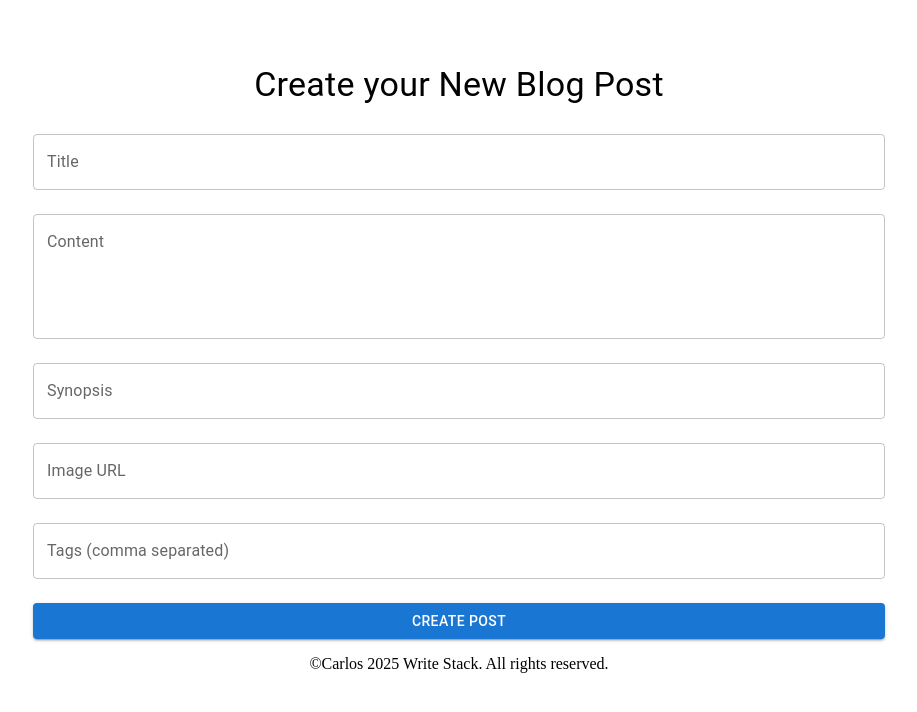
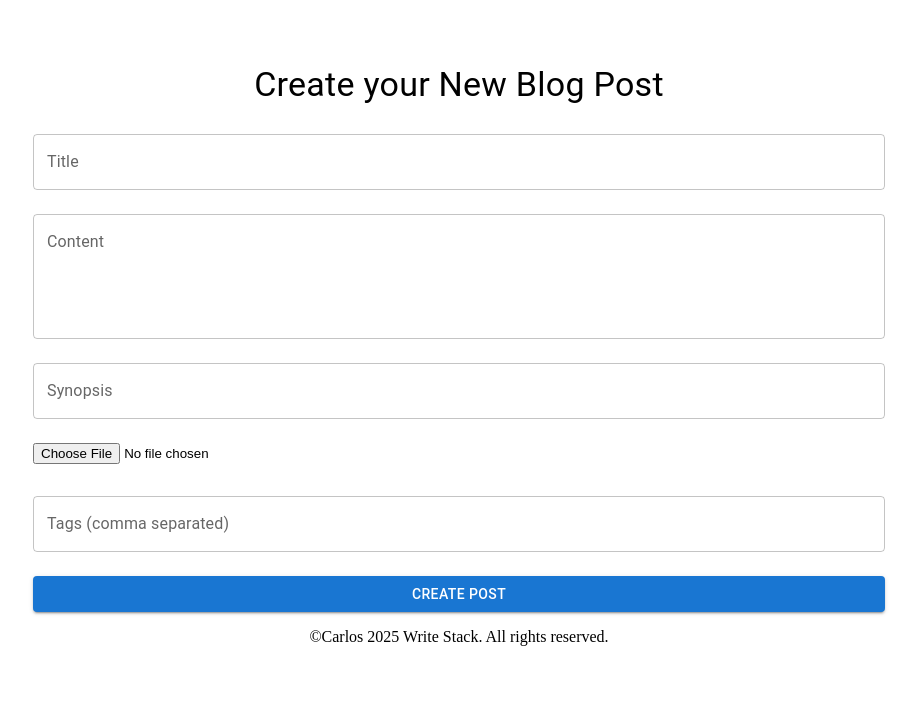
Before and after one commit to Carlpri/Blogging-Fullstack-App, a React (Vite) app in the folder FRONTEND/: page /blogs/new in a window 1280 px wide. Shown: the top 712 px of the page, without its empty margins (181-1098 px from the left). Built offline with nearby package versions, Linux system fonts and the light colour scheme.

Commit message:
Enable user to upload images while creating the blogpost

```diff
--- a/FRONTEND/src/App.css
+++ b/FRONTEND/src/App.css
@@ -1,6 +1,6 @@
 #root {
   max-width: 1280px;
-  margin: 0 auto;
+  margin: 0;
 
   text-align: center;
 
--- a/FRONTEND/src/App.tsx
+++ b/FRONTEND/src/App.tsx
@@ -16,8 +16,9 @@ function App() {
           <Route path="/register" element={<RegistrationForm />} />
           <Route path="/blogs" element={<BlogList />} />
 
+
           <Route path="/blogs/new" element={<CreateBlogForm />} />
-          {/* Add more routes as needed */}
+
         </Routes>
 
       </Router>
--- a/FRONTEND/src/componnents/CreateBlogForm.tsx
+++ b/FRONTEND/src/componnents/CreateBlogForm.tsx
@@ -15,6 +15,7 @@ export const CreateBlogForm = () => {
     });
     const [error, setError] = useState('');
     const navigate = useNavigate();
+    const [imageFile, setImageFile] = useState<File | null>(null);
 
     const handleChange = (e: React.ChangeEvent<HTMLInputElement | HTMLTextAreaElement>) => {
         const { name, value } = e.target;
@@ -23,9 +24,20 @@ export const CreateBlogForm = () => {
 
     const handleSubmit = async () => {
         try {
-            const res = await axios.post('http://localhost:5678/api/blogs/create', form, {
+            const token = localStorage.getItem('token');
+            const formData = new FormData();
+            formData.append('title', form.title);
+            formData.append('content', form.content);
+            formData.append('synopsis', form.synopsis);
+            formData.append('tags', form.tags);
+            if (imageFile) {
+                formData.append('image', imageFile);
+            }
+
+            const res = await axios.post('http://localhost:5678/api/blogs/create', formData, {
                 headers: {
-                    Authorization: `Bearer ${localStorage.getItem('token')}`
+                    Authorization: `Bearer ${token}`,
+                    'Content-Type': 'multipart/form-data'
                 }
             });
             if (res.status === 201) {
@@ -84,14 +96,16 @@ export const CreateBlogForm = () => {
                     onChange={handleChange}
                 />
 
-                <TextField
-                    label="Image URL"
-                    name="image"
-                    fullWidth
-                    margin="normal"
-                    value={form.image}
-                    onChange={handleChange}
-                />
+        <input
+  type="file"
+  accept="image/*"
+  onChange={e => {
+    if (e.target.files && e.target.files[0]) {
+      setImageFile(e.target.files[0]);
+    }
+  }}
+  style={{ margin: '16px 0', display: 'block' }}
+/>
 
                 <TextField
                     label="Tags (comma separated)"
--- a/FRONTEND/src/pages/BlogList.tsx
+++ b/FRONTEND/src/pages/BlogList.tsx
@@ -3,7 +3,7 @@
 import { useState, useEffect } from "react";
 import axios from "axios";
 import { useNavigate } from "react-router-dom";
-import { Card, CardContent, CardMedia, Typography, Button as MuiButton, Box } from '@mui/material';
+import { Card, CardContent, CardMedia, Typography, Button as MuiButton, Box} from '@mui/material';
 import Grid from '@mui/material/Grid';
 
 
@@ -54,12 +54,26 @@ const BlogList = () => {
         if (token) {
             type JwtPayload = { userId: string };
             const decoded = jwtDecode<JwtPayload>(token);
-            setCurrentUserId(decoded.userId); // adjust this based on your JWT payload
+            setCurrentUserId(decoded.userId);
         }
     }, []);
 
     const handleCreateBlog = () => {
         navigate('/blogs/new');
+    };
+
+    const handleDeleteBlog = async (blogId: string) => {
+        try {
+            const token = localStorage.getItem('token');
+            await axios.delete(`http://localhost:5678/api/blogs/${blogId}`, {
+                headers: {
+                    Authorization: `Bearer ${token}`
+                }
+            });
+            setBlogs(prev => prev.filter(blog => blog.id !== blogId));
+        } catch (err) {
+            alert('Failed to delete blog');
+        }
     };
 
     const userBlogs = blogs
@@ -69,6 +83,10 @@ const BlogList = () => {
 
 
     const otherBlogs = blogs.filter(blog => blog.userId !== currentUserId);
+
+    const displayedUserBlogs = userBlogs.slice(0, 6);
+    const displayedOtherBlogs = otherBlogs.slice(0, 6 - displayedUserBlogs.length);
+    const displayedBlogs = displayedUserBlogs.concat(displayedOtherBlogs);
 
     return(
         <Box sx={{ p: 4 }}>
@@ -91,17 +109,17 @@ const BlogList = () => {
             )}
 
             {userBlogs.length > 0 && (
-                <Box mb={4}>
+                <Box mb={4} >
                     <Typography variant="h5" gutterBottom>My Recent Blogs</Typography>
                     <Grid container spacing={3}>
-                        {userBlogs.map(blog => (
+                        {displayedBlogs.map(blog => (
                             <Grid key={blog.id} item xs={12} sm={6} md={4}>
-                                <Card sx={{ height: '100%', display: 'flex', flexDirection: 'column' }}>
+                                <Card sx={{ height: 350, display: 'flex', flexDirection: 'column' }}>
                                     {blog.image && (
                                         <CardMedia
                                             component="img"
                                             height="180"
-                                            image={blog.image}
+                                            image={`http://localhost:5678/${blog.image}`}
                                             alt={blog.title}
                                         />
                                     )}
@@ -122,6 +140,17 @@ const BlogList = () => {
                                         <MuiButton variant="outlined" size="small" onClick={() => navigate(`/blogs/${blog.id}`)} sx={{ mt: 1 }}>
                                             View Blog
                                         </MuiButton>
+                                        {blog.userId === currentUserId && (
+                                            <MuiButton
+                                                variant="outlined"
+                                                size="small"
+                                                color="error"
+                                                onClick={() => handleDeleteBlog(blog.id)}
+                                                sx={{ mt: 1, ml: 1 }}
+                                            >
+                                                Delete
+                                            </MuiButton>
+                                        )}
                                     </CardContent>
                                 </Card>
                             </Grid>
```
